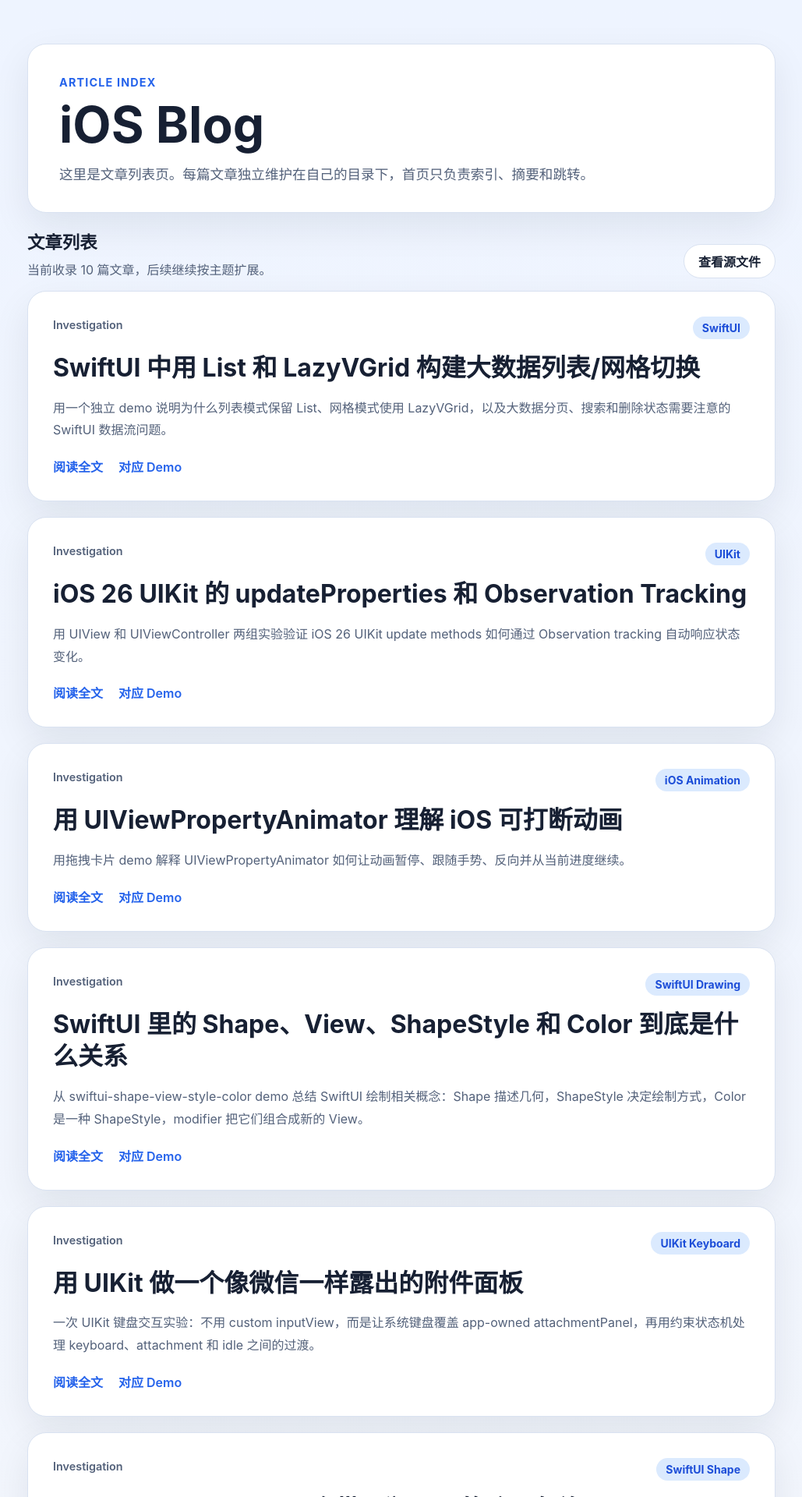
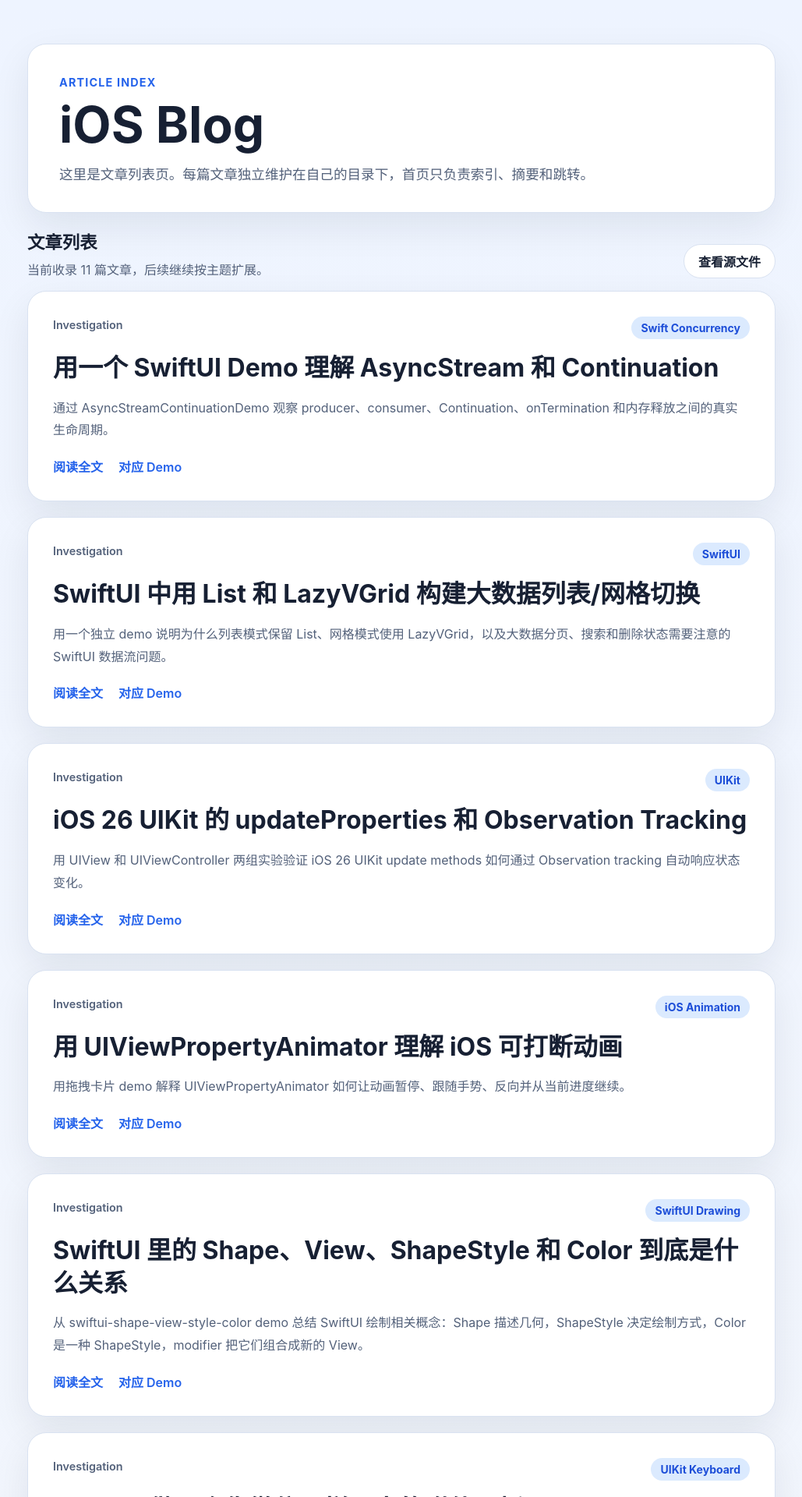
Before and after one commit to huahuahu/ios-demo-projects, a Jekyll site: the page built from blog/index.md, in a window 1280 px wide. Shown: the top 1920 px of the page at 78% size, without its empty margins (125-1154 px from the left). Built offline with Jekyll 4.4.1, drawn with Linux system fonts in a browser that asks for light colours; part of the change alters nothing that is shown.

Commit message:
docs: update async stream blog and demo skill
Co-authored-by: Copilot <223556219+Copilot@users.noreply.github.com>

````diff
--- /dev/null
+++ b/blog/_articles/async-stream-continuation-demo.md
@@ -0,0 +1,371 @@
+---
+title: 用一个 SwiftUI Demo 理解 AsyncStream 和 Continuation
+description: 从一个最小 iOS demo 出发，解释 AsyncStream 的读端、Continuation 的写端、finish、cancel、onTermination 和 cleanup 的关系。
+summary: 通过 AsyncStreamContinuationDemo 观察 producer、consumer、Continuation、onTermination 和内存释放之间的真实生命周期。
+category: Investigation
+tag: Swift Concurrency
+date: 2026-06-28
+demo_url: https://github.com/huahuahu/ios-demo-projects/tree/main/async-stream-continuation-demo
+---
+
+## 我想弄清楚的问题
+
+`AsyncStream` 看起来很简单：producer 不断产生值，consumer 用 `for await` 读取值。但真正写代码时，容易卡在几个问题上：
+
+- `AsyncStream` 和 `Continuation` 到底是什么关系？
+- `Continuation.finish()` 应该在哪里调用？
+- consumer 被 cancel 时，producer 怎么知道应该停下来？
+- `onTermination` 是什么时候触发的？
+- 能不能把同一个 stream 给多个 consumer 一起读？
+- 内存释放时，能不能只靠 `deinit` cleanup？
+
+`async-stream-continuation-demo` 就是围绕这些问题做的一个最小 SwiftUI demo。它没有把日志显示在界面里，而是把关键生命周期都打到 `Logger`，方便在 Xcode console 或系统日志里看真实顺序。
+
+这篇文章不是单纯整理 API 用法，而是记录一个真实迭代：最初 `Drop Owner` 只释放 source，日志里常常只能看到 `source deinit`；后来我意识到这不是推荐写法，于是把它改成释放 owner 前先显式 `finish()`、取消 consumer task，并用测试覆盖这个行为。
+
+## 背景：AsyncStream 是读端，Continuation 是写端
+
+可以把 `AsyncStream` 理解成一个 async sequence。consumer 看到的是：
+
+```swift
+for await event in stream {
+    // consume event
+}
+```
+
+而 producer 手里拿到的是 `AsyncStream<Element>.Continuation`：
+
+```swift
+continuation.yield(event)
+continuation.finish()
+```
+
+所以它们不是两个独立系统，而是同一个异步数据通道的两端：
+
+```text
+producer
+  └─ continuation.yield(value)
+        ↓
+  AsyncStream internal buffer
+        ↓
+consumer
+  └─ for await value in stream
+```
+
+Swift 现在更推荐用 `makeStream` 创建这一对对象：
+
+```swift
+let pair = AsyncStream.makeStream(
+    of: StreamEvent.self,
+    bufferingPolicy: .bufferingNewest(10)
+)
+
+events = pair.stream
+continuation = pair.continuation
+```
+
+在 demo 里，这段代码位于 `async-stream-continuation-demo/AsyncStreamContinuationDemo/AsyncEventSource.swift`。`AsyncEventSource` 自己保存 `continuation`，对外只暴露 `events: AsyncStream<StreamEvent>`。这样 view model 只能消费事件，不能随手 `yield`，读写职责是分开的。
+
+## Demo 的结构
+
+界面只有四个按钮，每个按钮都对应一条生命周期路径：
+
+- **`Start Stream`**：创建 `AsyncEventSource`，启动 consumer task，再启动 producer task。
+- **`Cancel Consumer`**：取消读取 stream 的 task，用来观察 consumer cancel 如何触发 `onTermination`。
+- **`Finish Producer`**：producer 主动调用 `continuation.finish()`，用来观察正常结束时 `for await` 如何退出。
+- **`Drop Owner`**：先显式 `finish()` 和清掉 consumer task，再释放 view model 对 source 的引用。
+
+阅读代码时可以按这个顺序走：
+
+1. `AsyncEventSource.swift`：先看 `AsyncStream`、`Continuation`、producer task 和 cleanup。
+2. `StreamDemoViewModel.swift`：再看按钮动作如何创建 source、启动 consumer、cancel 和 finish。
+3. `ContentView.swift`：最后看最小 SwiftUI 交互界面。
+4. `AsyncEventSourceTests.swift`：用测试确认 finish、cancel、cleanup 的行为没有靠猜。
+
+## Start Stream：建立 producer 和 consumer 的关系
+
+点击 `Start Stream` 时，`StreamDemoViewModel` 会创建一个新的 `AsyncEventSource`，保存到 `source`，然后取出 `source.events` 给 consumer task 使用：
+
+```swift
+let events = source.events
+
+consumerTask = Task { [weak self, logger] in
+    for await event in events {
+        logger.info("consumer received event \(event.logDescription)")
+        await MainActor.run {
+            self?.status = .running(lastEvent: event.message)
+        }
+    }
+
+    logger.info("for-await loop ended")
+}
+```
+
+这里有一个重要边界：consumer task 只拿到 `events`，没有拿到 `continuation`。这说明 UI 层只消费，不生产。
+
+source 侧会启动 producer task：
+
+```swift
+producerTask = Task { [weak self] in
+    while Task.isCancelled == false {
+        _ = await self?.emitNext()
+
+        do {
+            try await Task.sleep(for: interval)
+        } catch {
+            break
+        }
+    }
+}
+```
+
+每次 `emitNext()` 都会构造一个 `StreamEvent`，然后调用：
+
+```swift
+let result = continuation.yield(event)
+logger.debug("yield result \(describe(result))")
+```
+
+`yield` 的返回值很值得看。它会告诉你值是进入 buffer 了、被 drop 了，还是 stream 已经 terminated。demo 刻意记录 `yield result`，就是为了让读者看到 producer 不是“盲写”的。
+
+## 为什么要设置 bufferingPolicy
+
+`AsyncStream` 默认 buffer 是 unbounded。学习 demo 如果直接用默认值，很容易给人留下“长期 producer 可以无限 yield”这种错误印象。
+
+这个 demo 用的是：
+
+```swift
+.bufferingNewest(10)
+```
+
+意思是最多保留最新的 10 个元素。对于 UI 事件、传感器读数、状态变化这类“最新值更重要”的场景，这通常比无界 buffer 更安全。它不能替代真正的 back pressure，但至少不会让慢 consumer 无限堆积内存。
+
+## Finish Producer：正常结束 stream
+
+点击 `Finish Producer` 时，view model 会调用 source 的 `finish()`：
+
+```swift
+func finish() {
+    guard finished == false else {
+        logger.debug("finish requested after stream already finished")
+        return
+    }
+
+    finished = true
+    logger.info("finish requested")
+    continuation.finish()
+    cleanup(reason: "finish requested")
+}
+```
+
+这里有两个细节。
+
+第一，`finish()` 是 producer 告诉 stream：“不会再有新值了。”consumer 的 `for await` 因此可以自然结束。
+
+第二，demo 自己加了 `finished` guard。`AsyncStream.Continuation.finish()` 多次调用通常可以被容忍，但 producer 自己的 cleanup 可能包括 cancel task、关闭资源、移除 observer、写状态日志，这些逻辑应该是幂等的。
+
+所以更稳的习惯是：**让 public finish API 只真正执行一次，让 cleanup 也只真正执行一次。**
+
+## Cancel Consumer：消费端取消时 producer 怎么停
+
+点击 `Cancel Consumer` 时，view model 取消 consumer task：
+
+```swift
+consumerTask?.cancel()
+consumerTask = nil
+status = .cancelled
+```
+
+`for await` 所在 task 被取消后，stream 的消费关系结束。这个时候 producer 侧需要知道“没人读了”，否则 producer task 可能还在后台继续 yield。
+
+这个通知点就是：
+
+```swift
+continuation.onTermination = { [weak self] termination in
+    Task {
+        await self?.handleTermination(termination)
+    }
+}
+```
+
+`onTermination` 会在 stream 的消费关系终止时调用。常见原因包括 consumer task 被 cancel、producer 调用 `finish()`、stream 或 iterator 被释放。demo 会记录：
+
+```swift
+logger.info("continuation onTermination reason \(String(describing: termination))")
+cleanup(reason: "termination \(String(describing: termination))")
+```
+
+这就是本次 demo 最关键的学习点：**`onTermination` 是 consumer 端结束后，producer 端收到的生命周期回调。**
+
+## Cleanup：不要只依赖 deinit
+
+demo 的 cleanup 是这样写的：
+
+```swift
+private func cleanup(reason: String) {
+    guard cleanedUp == false else {
+        logger.debug("cleanup skipped because it already ran")
+        return
+    }
+
+    cleanedUp = true
+    cleanupCount += 1
+    logger.info("cleanup started reason=\(reason)")
+    producerTask?.cancel()
+    producerTask = nil
+    logger.info("cleanup completed")
+}
+```
+
+它有两个作用：
+
+1. 停掉 producer task。
+2. 用 `cleanedUp` 防止重复 cleanup。
+
+`deinit` 里也做了兜底：
+
+```swift
+deinit {
+    logger.info("source deinit")
+    producerTask?.cancel()
+}
+```
+
+但这不是主要 cleanup 机制。原因是 `deinit` 不一定及时发生，甚至可能因为 task、closure、delegate 或其他引用关系而不发生。如果底层资源必须释放，应该有明确的 `finish()` / `stop()` / `cleanup()` 路径，再让 `deinit` 做最后保险。
+
+这也是 `onTermination` 的价值：它不是等对象被释放，而是在 stream 消费关系结束时就通知 producer。
+
+## Drop Owner：释放 owner 前先清理
+
+我一开始让 `Drop Owner` 只做 `source = nil`，这样日志里经常只能看到 `source deinit`。这其实暴露了一个问题：owner 释放了，不代表 stream 的 consumer 一定退出，也不代表 producer 已经走完 cleanup。
+
+旧版本的行为大概是这样：
+
+```swift
+func dropOwner() {
+    logger.info("drop owner requested")
+    source = nil
+    status = .released
+}
+```
+
+这段代码能让 `AsyncEventSource` 进入 `deinit`，但 consumer task 仍然可能持有 `source.events` 并继续等待下一个值。也就是说，“source 对象释放了”和“stream 生命周期被正确收尾了”不是一回事。
+
+所以这个按钮后来改成先显式停止，再释放 owner：
+
+```swift
+func dropOwner() async {
+    logger.info("drop owner requested")
+    if let source {
+        logger.info("finishing source before owner release")
+        await source.finish()
+    }
+
+    consumerTask?.cancel()
+    consumerTask = nil
+    source = nil
+    status = .released
+}
+```
+
+这条路径现在表达的是推荐顺序：
+
+1. 先让 producer `finish()` stream。
+2. 再取消 consumer task，并清空 `consumerTask`。
+3. 最后释放 `source` owner。
+
+这里还有一个并发细节：`Start Stream` 会排队启动 producer task，如果用户很快点 `Drop Owner`，可能出现 `finish()` 已经 cleanup，但排队中的 `startProducing()` 后执行的情况。因此 `AsyncEventSource.startProducing()` 也要检查 stream 是否已经 finished 或 cleaned up，避免 cleanup 后又把 producer 启起来。
+
+```swift
+func startProducing(interval: Duration = .milliseconds(700)) {
+    guard finished == false && cleanedUp == false else {
+        logger.debug("producer task not started because stream is already finished")
+        return
+    }
+
+    // start producer task...
+}
+```
+
+这个 bug 的价值在于，它说明 cleanup 不只是“按钮最后调用一下 finish”这么简单。只要 producer 的启动和停止跨 task 排队，就要在 producer 自己的入口也做状态防护。
+
+## 多个 consumer 应该怎么处理
+
+一个容易误解的问题是：能不能把同一个 `AsyncStream` 给多个 task 一起 `for await`？
+
+不应该把 `AsyncStream` 当成天然广播流。它更适合被理解成 single-consumer / unicast。多个 task 同时消费同一个 stream 时，不要期待每个 consumer 都收到每个 value。
+
+如果需要 multicast，更清晰的做法是：每个 consumer 创建自己的 `AsyncStream`，producer 维护多个 continuation。每次事件到来时，producer 对所有 continuation 调用 `yield`。这样每个 consumer 有自己的 buffer、自己的 `onTermination`，某个 consumer 取消时只移除自己的 continuation。
+
+这个 demo 没有实现 multicast，因为它的目标是先把单个 producer 和单个 consumer 的生命周期讲清楚。
+
+## 日志应该怎么看
+
+app 使用的 Logger subsystem 是：
+
+```text
+com.huahuahu.demo.AsyncStreamContinuationDemo
+```
+
+可以在 Xcode console、Simulator console 或系统日志里过滤这个 subsystem。重点观察这些日志：
+
+- `stream created`
+- `continuation stored`
+- `producer task started`
+- `yield requested`
+- `yield result`
+- `consumer task started`
+- `consumer received event`
+- `finish requested`
+- `cancel requested`
+- `drop owner requested`
+- `finishing source before owner release`
+- `for-await loop ended`
+- `continuation onTermination reason`
+- `cleanup started`
+- `cleanup completed`
+- `producer task not started because stream is already finished`
+- `source deinit`
+
+对照按钮操作看日志，比只读代码更容易理解：到底是 producer 先 finish，还是 consumer cancel 先触发 termination；cleanup 有没有重复跑；`yield` 在 stream terminated 后会返回什么状态。
+
+## 测试验证了什么
+
+`AsyncEventSourceTests.swift` 主要验证四件事：
+
+1. `emitNext()` 能产出第一个事件。
+2. `finish()` 会让 stream 结束，并触发 cleanup。
+3. consumer cancel 会走 `onTermination` cleanup。
+4. cleanup 会停止 producer task。
+
+`StreamDemoViewModelTests.swift` 验证按钮动作对应的状态变化，例如 start 后进入 `.running`，cancel 后进入 `.cancelled`，finish 后进入 `.finished`，drop owner 会先 finish source、清掉 consumer task，再进入 `.released`。
+
+最关键的回归测试是 `dropOwnerFinishesSourceAndCancelsConsumerBeforeRelease()`。这个测试要求：
+
+- view model 状态进入 `.released`。
+- `canDropOwner` 变成 `false`。
+- `canCancel` 变成 `false`。
+- source 的 snapshot 显示 `isFinished == true`、`cleanupCount == 1`、`isProducing == false`。
+
+它一开始失败在两个地方：`canCancel` 仍然是 `true`，并且 source 没有完成 cleanup。修复 `dropOwner()` 后，又暴露出第二个问题：排队中的 `startProducing()` 可能在 cleanup 后启动 producer task。最后是在 `AsyncEventSource.startProducing()` 入口加 finished/cleanedUp guard 才完整解决。
+
+这些测试没有替代人工看日志，但它们保证 demo 的生命周期行为不会在后续改动中悄悄坏掉。
+
+验证时还有一个工具层面的坑：单独用 `-only-testing` 选择 Swift Testing 的某个测试时，曾出现命令成功但日志显示 `Executed 0 tests` 的情况。对这个 demo，我更信任 XcodeBuildMCP 的全量 `test_sim` 结果；它能避免把“没有实际执行测试”误判成通过。
+
+## 关键理解
+
+这次 demo 帮我把 `AsyncStream` 的几个边界理清了：
+
+- `AsyncStream` 是读端，`Continuation` 是写端。
+- producer 拥有 continuation，consumer 只拿 stream。
+- `yield` 可以多次调用，`finish` 用来声明不会再有新值。
+- `finish` 最好自己做幂等保护，因为 cleanup 往往不该重复执行。
+- `onTermination` 是 consumer 端结束后通知 producer cleanup 的关键钩子。
+- 释放 owner 前应该先显式结束 stream、取消 consumer，再释放引用。
+- producer 启动入口也要防止 cleanup 后被异步任务重新启动。
+- 长期 producer 不要默认使用 unbounded buffer。
+- `deinit` 只能兜底，不能作为唯一 cleanup 策略。
+- 同一个 `AsyncStream` 不适合作为天然广播流；多个 consumer 应该各自拥有 stream。
+
+如果只记一句话：**把 `AsyncStream` 当成 consumer 面向的异步序列，把 `Continuation` 当成 producer 面向的写入和结束控制器；真正可靠的资源释放发生在明确的 finish / termination / cleanup 路径里，而不是靠对象自然 deinit。**
--- a/blog/styles.css
+++ b/blog/styles.css
@@ -347,6 +347,32 @@ pre {
   color: var(--text-muted);
 }
 
+.article-body table {
+  display: block;
+  width: 100%;
+  overflow-x: auto;
+  margin-top: 16px;
+  border-collapse: collapse;
+  border-spacing: 0;
+}
+
+.article-body th,
+.article-body td {
+  padding: 10px 12px;
+  border: 1px solid var(--border);
+  vertical-align: top;
+}
+
+.article-body th {
+  background: var(--surface-muted);
+  color: var(--text);
+  text-align: left;
+}
+
+.article-body td {
+  color: var(--text-muted);
+}
+
 .article-body ul,
 .article-body ol {
   padding-left: 22px;
````
Also changed, not shown: .github/skills/ios-demo-project-creator/SKILL.md.
